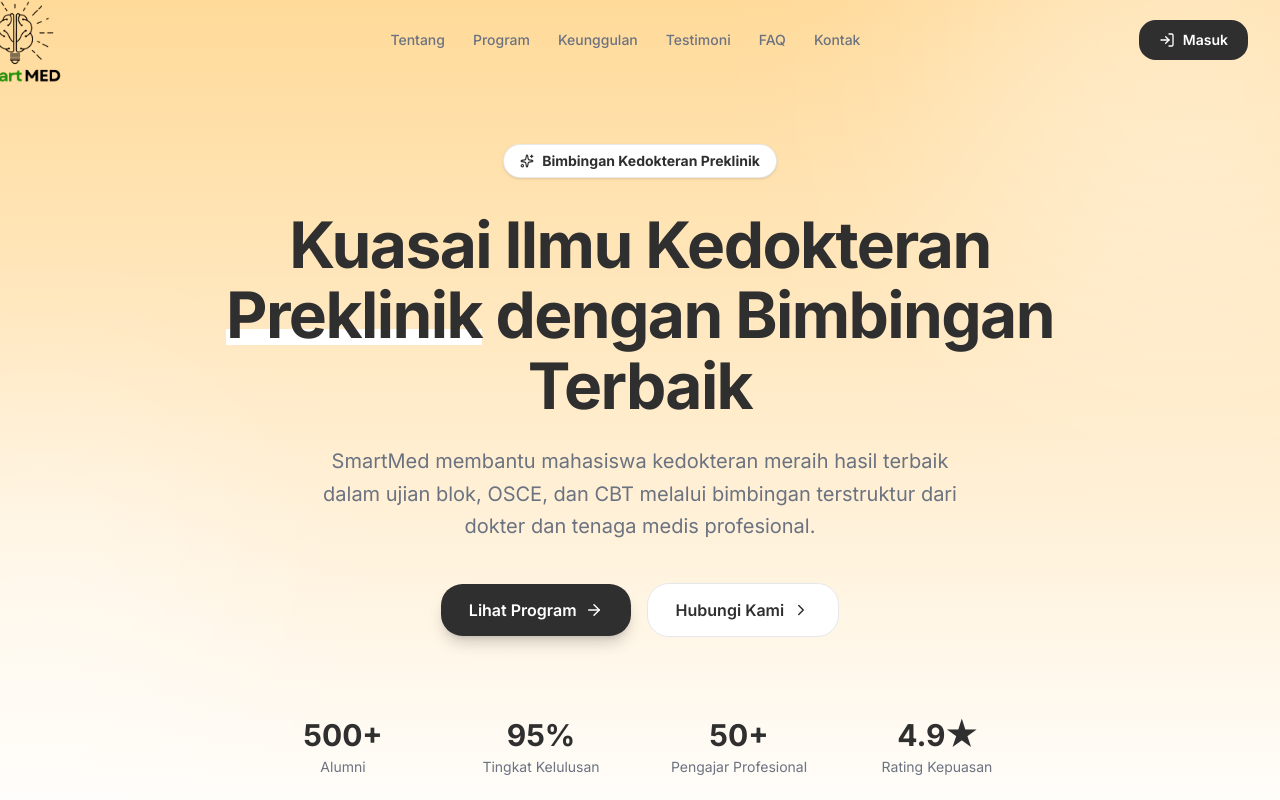
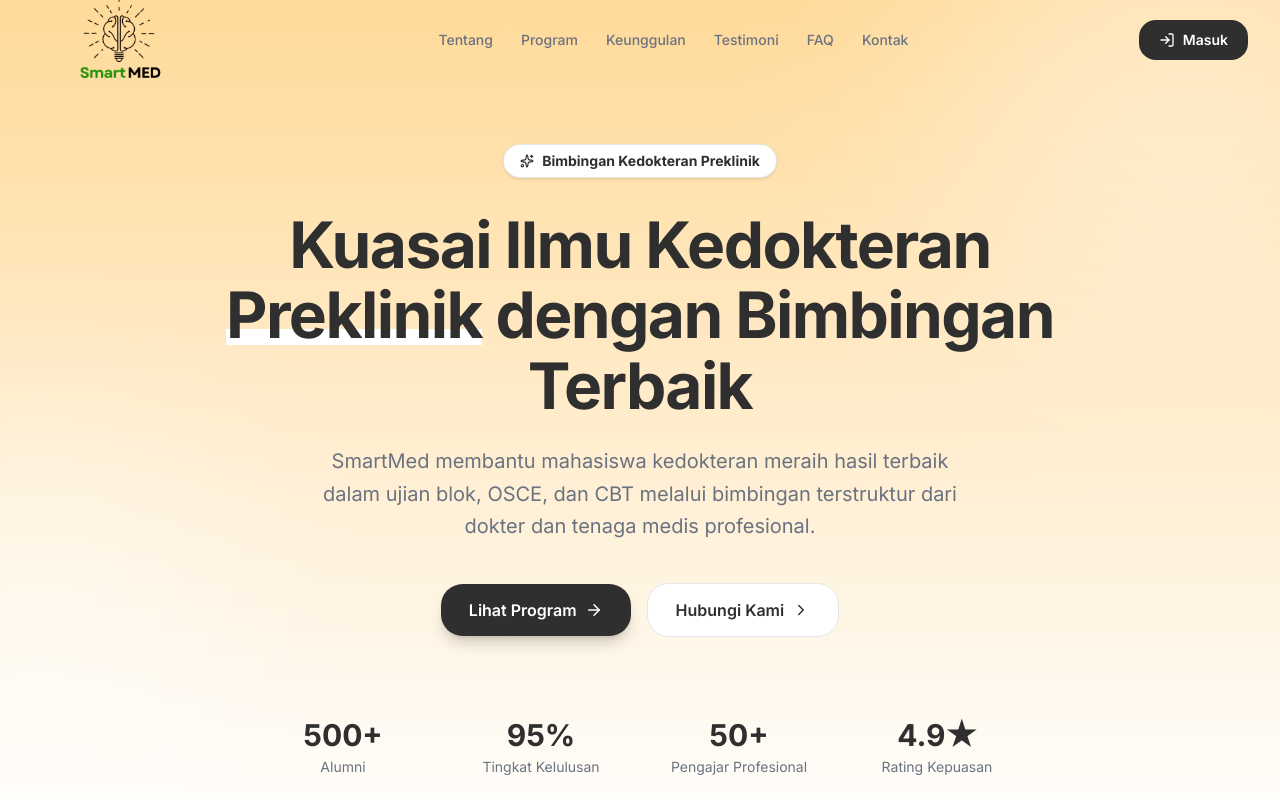
Before and after one commit to ganiout1/SmartMed, a Next.js app: page / in a window 1280 px wide. Shown: the top 800 px of the page. Built offline with nearby package versions, Linux system fonts and the light colour scheme.

Commit message:
Fix clipped logos and reduce size by 10%

```diff
--- a/src/components/layout/footer.tsx
+++ b/src/components/layout/footer.tsx
@@ -18,9 +18,9 @@ export function Footer() {
         <div className="grid gap-10 py-12 md:py-16 sm:grid-cols-2 lg:grid-cols-4">
           {/* Brand Column */}
           <div className="lg:col-span-1">
-            <Link href="/" className="inline-flex items-center -ml-12 md:-ml-28">
-              <div className="flex items-center overflow-hidden">
-                <Image src="/logo.png" alt="SmartMED" width={300} height={90} className="object-contain object-left w-36 md:w-48 h-auto" />
+            <Link href="/" className="inline-flex items-center">
+              <div className="flex items-center">
+                <Image src="/logo.png" alt="SmartMED" width={300} height={90} className="object-contain object-left w-32 md:w-44 h-auto" />
               </div>
             </Link>
             <p className="mt-4 text-sm leading-relaxed text-text-secondary max-w-xs">
--- a/src/components/layout/navbar.tsx
+++ b/src/components/layout/navbar.tsx
@@ -41,9 +41,9 @@ export function Navbar() {
     >
       <nav className="mx-auto flex h-16 max-w-7xl items-center justify-between px-4 sm:px-6 lg:px-8 md:h-20">
         {/* Logo */}
-        <Link href="/" className="flex items-center group -ml-12 md:-ml-28">
-          <div className="flex items-center overflow-hidden transition-transform group-hover:scale-105">
-            <Image src="/logo.png" alt="SmartMED" width={300} height={90} className="object-contain object-left w-36 md:w-48 h-auto" />
+        <Link href="/" className="flex items-center group">
+          <div className="flex items-center transition-transform group-hover:scale-105">
+            <Image src="/logo.png" alt="SmartMED" width={300} height={90} className="object-contain object-left w-32 md:w-44 h-auto" />
           </div>
         </Link>
 
```
Also changed, not shown: 1 other file (tests, documents, lock files or other folders).
